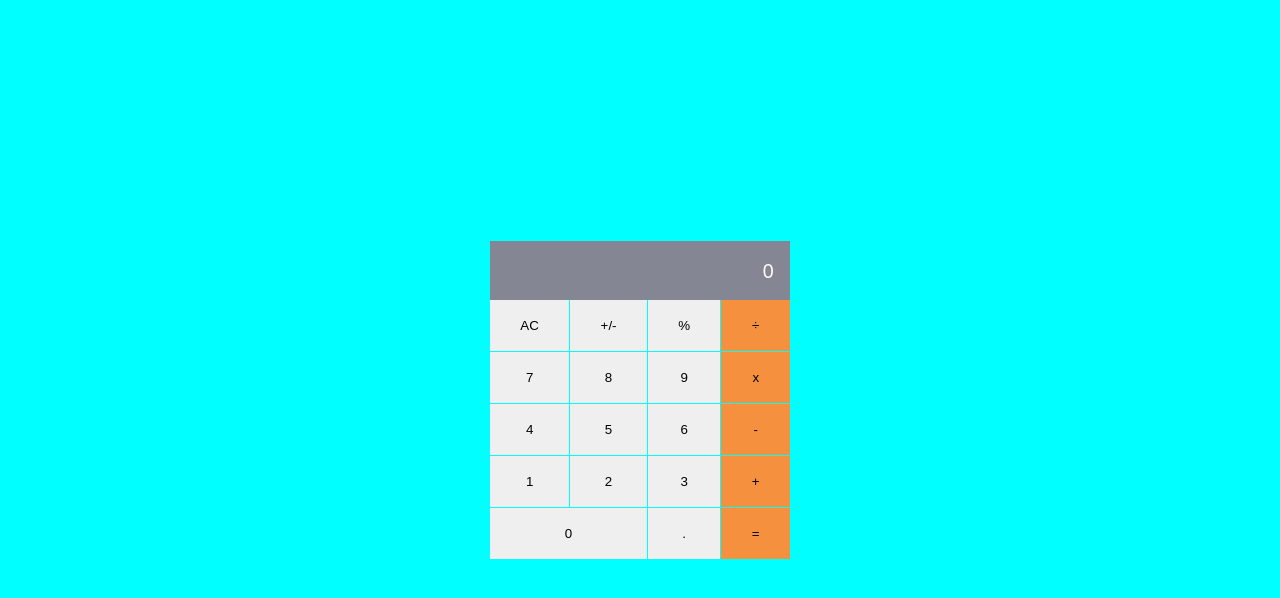
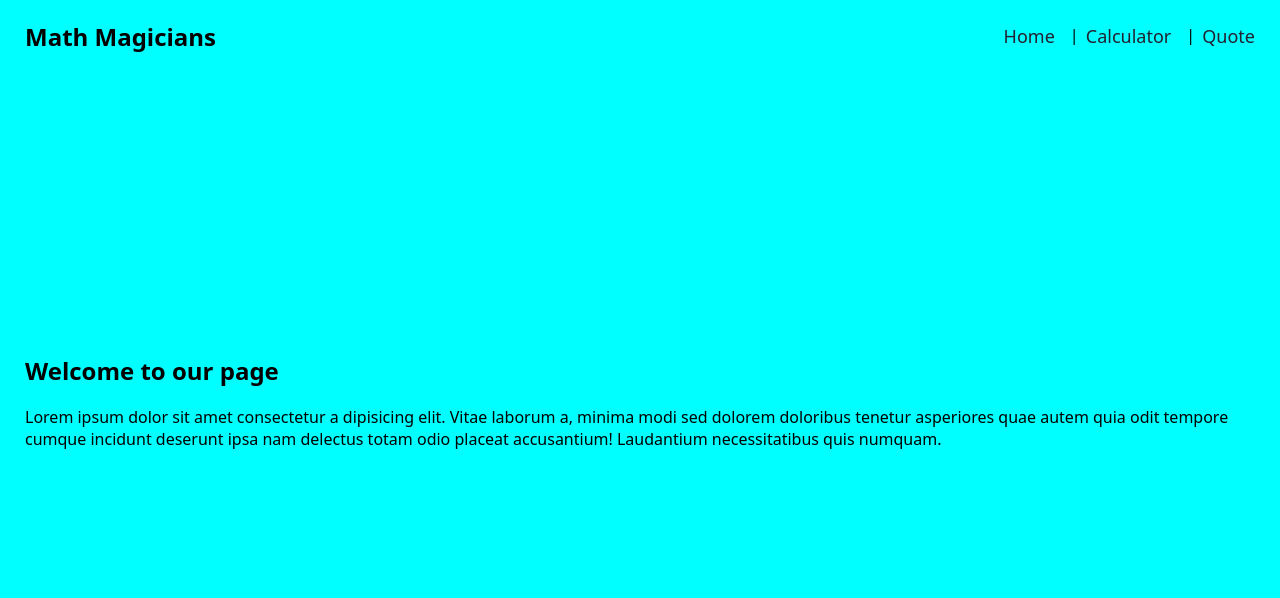
Before and after one commit to tarek102/Math-magicians, a React (Create React App) app: page / in a window 1280 px wide. Shown: the top 598 px of the page. Built offline with nearby package versions, Linux system fonts and the light colour scheme.

Commit message:
Add Router and create a seperate component for each page

```diff
--- a/package.json
+++ b/package.json
@@ -9,6 +9,7 @@
     "big.js": "^6.2.1",
     "react": "^18.2.0",
     "react-dom": "^18.2.0",
+    "react-router-dom": "^6.3.0",
     "react-scripts": "5.0.1",
     "web-vitals": "^2.1.4"
   },
--- a/src/App.js
+++ b/src/App.js
@@ -2,16 +2,23 @@
 /* eslint-disable no-unused-vars */
 
 import React from 'react';
+import { Routes, Route, Link } from 'react-router-dom';
+import Home from './components/Home';
 import Calculator from './components/Calculator';
+import Navbar from './components/Navbar';
+import Quote from './components/Quote';
 
-class App extends React.Component {
-  render() {
-    return (
-      <div className="App">
-        <Calculator />
-      </div>
-    );
-  }
+function App() {
+  return (
+    <div className="App">
+      <Navbar />
+      <Routes>
+        <Route path="/" element={<Home />} />
+        <Route path="/calculator" element={<Calculator />} />
+        <Route path="/quote" element={<Quote />} />
+      </Routes>
+    </div>
+  );
 }
 
 export default App;
--- /dev/null
+++ b/src/components/Home.js
@@ -0,0 +1,19 @@
+import React from 'react';
+
+function Home() {
+  return (
+    <div className="Home">
+      <h2>Welcome to our page</h2>
+      <p>
+        Lorem ipsum dolor sit amet consectetur a
+        dipisicing elit. Vitae laborum a, minima
+        modi sed dolorem doloribus tenetur asperiores
+        quae autem quia odit tempore cumque incidunt
+        deserunt ipsa nam delectus totam odio placeat
+        accusantium! Laudantium necessitatibus quis numquam.
+      </p>
+    </div>
+  );
+}
+
+export default Home;
--- /dev/null
+++ b/src/components/Navbar.js
@@ -0,0 +1,20 @@
+import React from 'react';
+import { Link } from 'react-router-dom';
+
+const Navbar = () => (
+  <div className="navigation">
+    <nav>
+      <h2>Math Magicians</h2>
+      <ul>
+        <li><Link to="/">Home</Link></li>
+        <li className="separator">|</li>
+        <li><Link to="./calculator">Calculator</Link></li>
+        <li className="separator">|</li>
+        <li><Link to="/quote">Quote</Link></li>
+      </ul>
+    </nav>
+  </div>
+
+);
+
+export default Navbar;
--- /dev/null
+++ b/src/components/Quote.js
@@ -0,0 +1,16 @@
+import React from 'react';
+
+function Quote() {
+  return (
+    <div className="Quote">
+      <p>
+        Lorem ipsum dolor sit amet consectetur a
+        dipisicing elit. Vitae laborum a, minima
+        Lorem ipsum dolor sit amet consectetur a
+        dipisicing elit. Vitae laborum a, minima
+      </p>
+    </div>
+  );
+}
+
+export default Quote;
--- a/src/index.css
+++ b/src/index.css
@@ -9,6 +9,7 @@ body {
   background-color: aqua;
   height: 100vh;
   display: flex;
+  flex-direction: column;
   justify-content: center;
   align-items: center;
 }
@@ -47,3 +48,68 @@ body {
 .orange {
   background-color: #f5913e;
 }
+
+/* Navigation */
+
+.navigation {
+  width: 100%;
+  align-self: flex-start;
+  justify-self: start;
+  position: fixed;
+  top: 0;
+}
+
+.navigation nav {
+  display: flex;
+  align-items: center;
+  justify-content: space-between;
+  padding: 0 25px;
+}
+
+.navigation nav ul {
+  display: flex;
+  justify-content: flex-end;
+}
+
+.navigation nav ul li {
+  list-style: none;
+  margin-left: 15px;
+}
+
+.navigation nav ul li a {
+  color: rgb(36, 33, 48);
+  text-decoration: none;
+  font-size: 18px;
+  font-weight: 500;
+}
+
+.navigation nav ul li a:hover {
+  color: rgb(100, 86, 158);
+}
+
+.separator {
+  height: 100%;
+  width: 1px;
+  display: block;
+  color: black;
+}
+
+/* Quote */
+
+.Quote {
+  display: flex;
+  justify-content: center;
+  align-items: center;
+  padding: 20px;
+}
+
+.Quote p {
+  font-size: 20px;
+  font-weight: 500;
+}
+
+/* Home */
+
+.Home {
+  padding: 25px;
+}
--- a/src/index.js
+++ b/src/index.js
@@ -1,11 +1,14 @@
 import React from 'react';
 import ReactDOM from 'react-dom/client';
+import { BrowserRouter } from 'react-router-dom';
 import './index.css';
 import App from './App';
 
 const root = ReactDOM.createRoot(document.getElementById('root'));
 root.render(
   <React.StrictMode>
-    <App />
+    <BrowserRouter>
+      <App />
+    </BrowserRouter>
   </React.StrictMode>,
 );
```
Also changed, not shown: public/index.html (line endings or trailing spaces), 1 other file (tests, documents, lock files or other folders).
